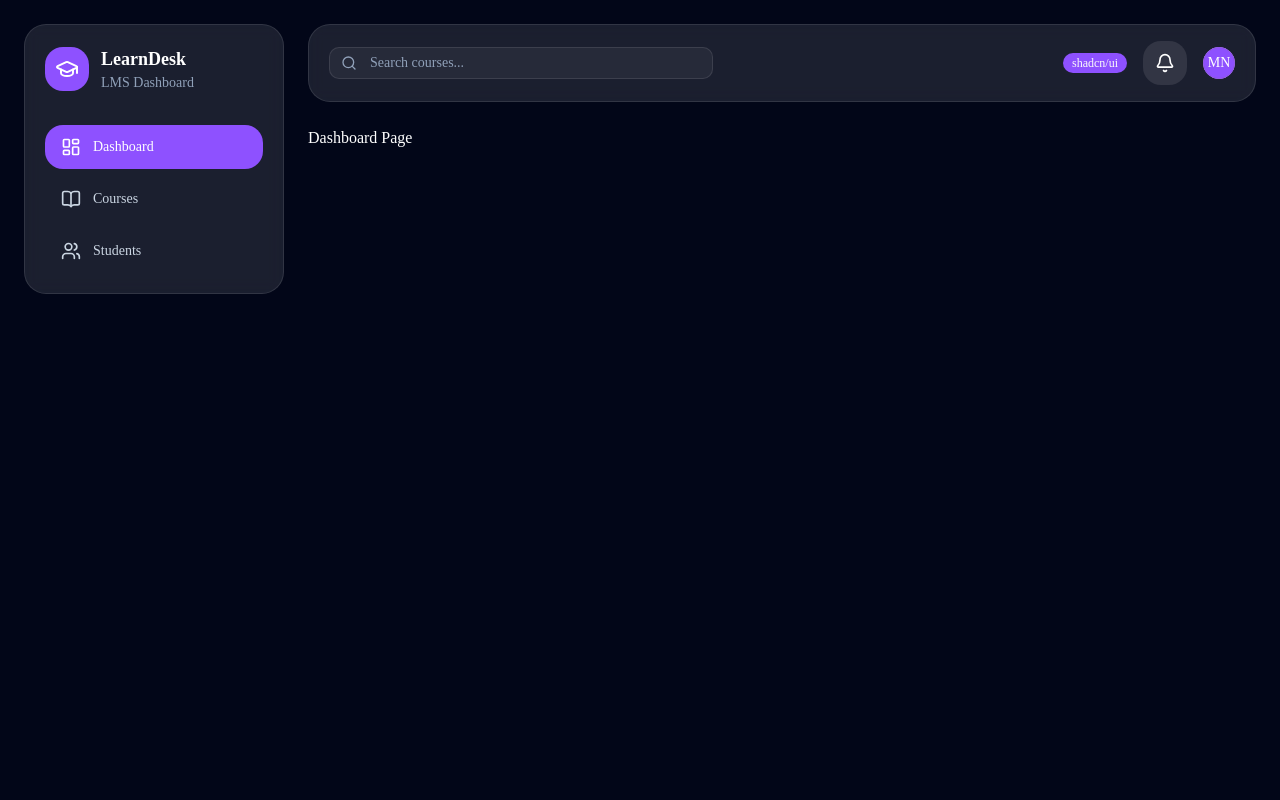
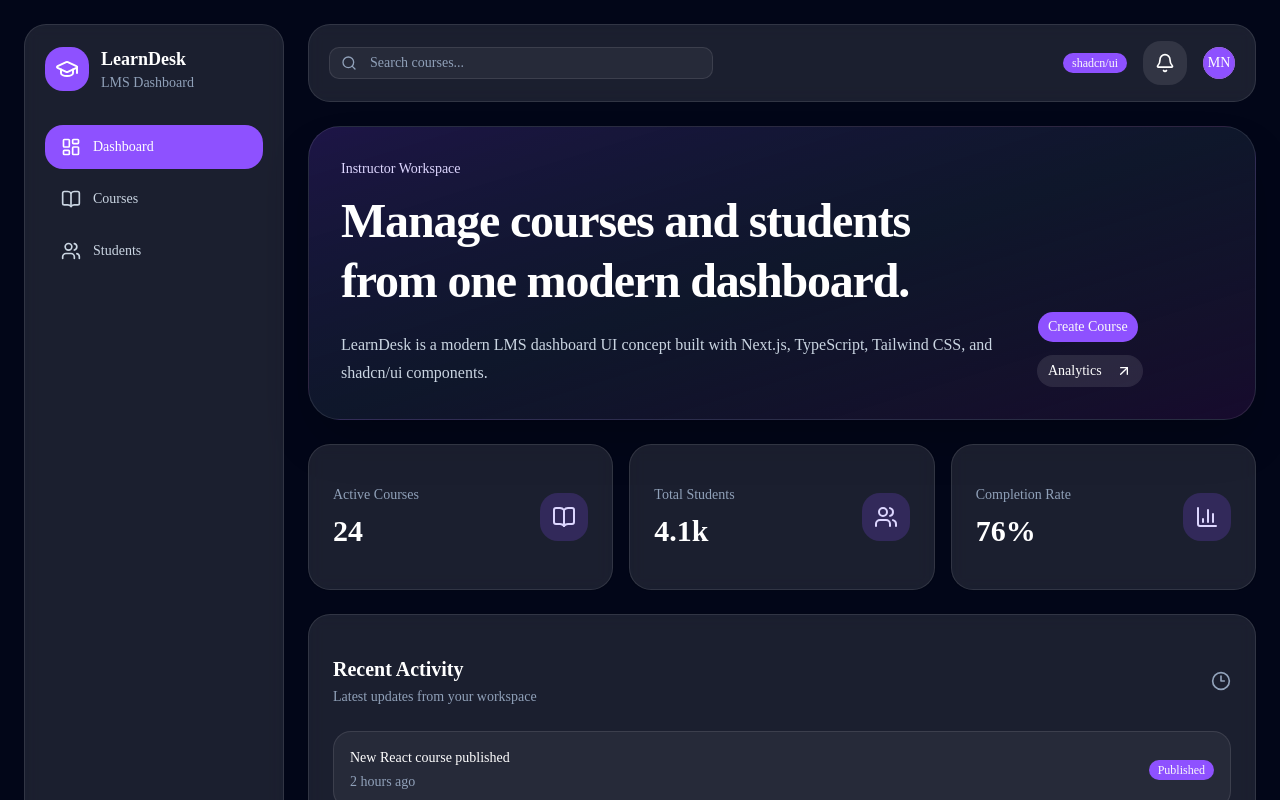
Before and after one commit to NaharMoon/learndesk-lms-dashboard, a Next.js app: page /dashboard in a window 1280 px wide. Shown: the top 800 px of the page. Built offline with nearby package versions, Linux system fonts and the light colour scheme.

Commit message:
Build dashboard overview with shadcn components

```diff
--- a/src/app/(main)/dashboard/page.tsx
+++ b/src/app/(main)/dashboard/page.tsx
@@ -1,7 +1,15 @@
+import HeroSection from "@/components/dashboard/HeroSection";
+import RecentActivity from "@/components/dashboard/RecentActivity";
+import StatsCards from "@/components/dashboard/StatsCards";
+
 const DashboardPage = () => {
   return (
-    <div>
-      Dashboard Page
+    <div className="space-y-6">
+      <HeroSection />
+
+      <StatsCards />
+
+      <RecentActivity />
     </div>
   );
 };
--- /dev/null
+++ b/src/components/dashboard/HeroSection.tsx
@@ -0,0 +1,42 @@
+import { ArrowUpRight } from "lucide-react";
+
+import { Button } from "@/components/ui/button";
+
+const HeroSection = () => {
+  return (
+    <section className="overflow-hidden rounded-[32px] border border-white/10 bg-gradient-to-br from-violet-500/20 via-slate-900 to-fuchsia-500/10 p-8 shadow-2xl">
+      <div className="flex flex-col gap-6 lg:flex-row lg:items-end lg:justify-between">
+        <div className="max-w-2xl">
+          <p className="mb-3 text-sm font-medium text-violet-200">
+            Instructor Workspace
+          </p>
+
+          <h1 className="text-4xl font-bold leading-tight tracking-tight md:text-5xl">
+            Manage courses and students from one modern dashboard.
+          </h1>
+
+          <p className="mt-5 text-base leading-7 text-slate-300">
+            LearnDesk is a modern LMS dashboard UI concept built with
+            Next.js, TypeScript, Tailwind CSS, and shadcn/ui components.
+          </p>
+        </div>
+
+        <div className="flex flex-wrap gap-3">
+          <Button className="rounded-2xl bg-violet-500 hover:bg-violet-600">
+            Create Course
+          </Button>
+
+          <Button
+            variant="secondary"
+            className="rounded-2xl border border-white/10 bg-white/10 text-white hover:bg-white/20"
+          >
+            Analytics
+            <ArrowUpRight className="ml-2 size-4" />
+          </Button>
+        </div>
+      </div>
+    </section>
+  );
+};
+
+export default HeroSection;
--- /dev/null
+++ b/src/components/dashboard/RecentActivity.tsx
@@ -0,0 +1,72 @@
+import { Clock3 } from "lucide-react";
+
+import { Badge } from "@/components/ui/badge";
+import {
+  Card,
+  CardContent,
+} from "@/components/ui/card";
+
+const activities = [
+  {
+    title: "New React course published",
+    time: "2 hours ago",
+    status: "Published",
+  },
+  {
+    title: "UI/UX assignment reviewed",
+    time: "5 hours ago",
+    status: "Review",
+  },
+  {
+    title: "Database module updated",
+    time: "Yesterday",
+    status: "Updated",
+  },
+];
+
+const RecentActivity = () => {
+  return (
+    <Card className="rounded-3xl border border-white/10 bg-white/10 text-white backdrop-blur">
+      <CardContent className="p-6">
+        <div className="mb-6 flex items-center justify-between">
+          <div>
+            <h2 className="text-xl font-semibold">
+              Recent Activity
+            </h2>
+
+            <p className="mt-1 text-sm text-slate-400">
+              Latest updates from your workspace
+            </p>
+          </div>
+
+          <Clock3 className="size-5 text-slate-400" />
+        </div>
+
+        <div className="space-y-4">
+          {activities.map((activity) => (
+            <div
+              key={activity.title}
+              className="flex items-center justify-between rounded-2xl border border-white/10 bg-white/5 p-4"
+            >
+              <div>
+                <h3 className="font-medium">
+                  {activity.title}
+                </h3>
+
+                <p className="mt-1 text-sm text-slate-400">
+                  {activity.time}
+                </p>
+              </div>
+
+              <Badge className="bg-violet-500 hover:bg-violet-500">
+                {activity.status}
+              </Badge>
+            </div>
+          ))}
+        </div>
+      </CardContent>
+    </Card>
+  );
+};
+
+export default RecentActivity;
--- /dev/null
+++ b/src/components/dashboard/StatsCards.tsx
@@ -0,0 +1,59 @@
+import {
+  BarChart3,
+  BookOpen,
+  Users,
+} from "lucide-react";
+
+import {
+  Card,
+  CardContent,
+} from "@/components/ui/card";
+
+const stats = [
+  {
+    title: "Active Courses",
+    value: "24",
+    icon: BookOpen,
+  },
+  {
+    title: "Total Students",
+    value: "4.1k",
+    icon: Users,
+  },
+  {
+    title: "Completion Rate",
+    value: "76%",
+    icon: BarChart3,
+  },
+];
+
+const StatsCards = () => {
+  return (
+    <section className="grid gap-4 md:grid-cols-3">
+      {stats.map((item) => (
+        <Card
+          key={item.title}
+          className="rounded-3xl border border-white/10 bg-white/10 text-white backdrop-blur"
+        >
+          <CardContent className="flex items-center justify-between p-6">
+            <div>
+              <p className="text-sm text-slate-400">
+                {item.title}
+              </p>
+
+              <h3 className="mt-2 text-3xl font-bold">
+                {item.value}
+              </h3>
+            </div>
+
+            <div className="flex size-12 items-center justify-center rounded-2xl bg-violet-500/20 text-violet-200">
+              <item.icon className="size-6" />
+            </div>
+          </CardContent>
+        </Card>
+      ))}
+    </section>
+  );
+};
+
+export default StatsCards;
```
